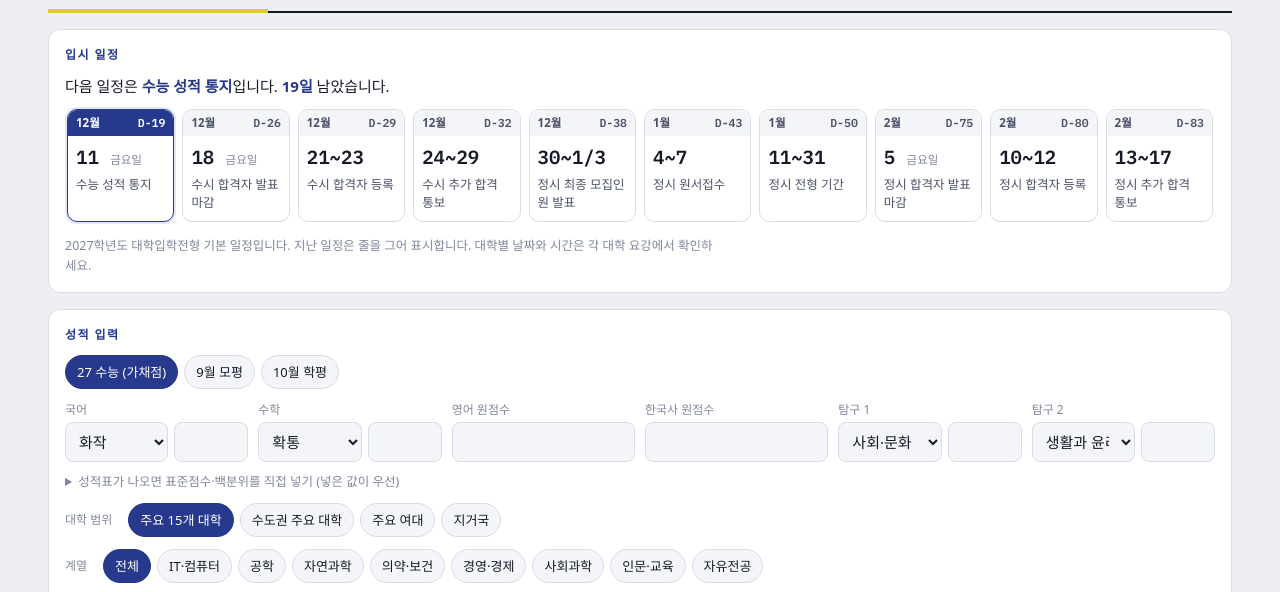
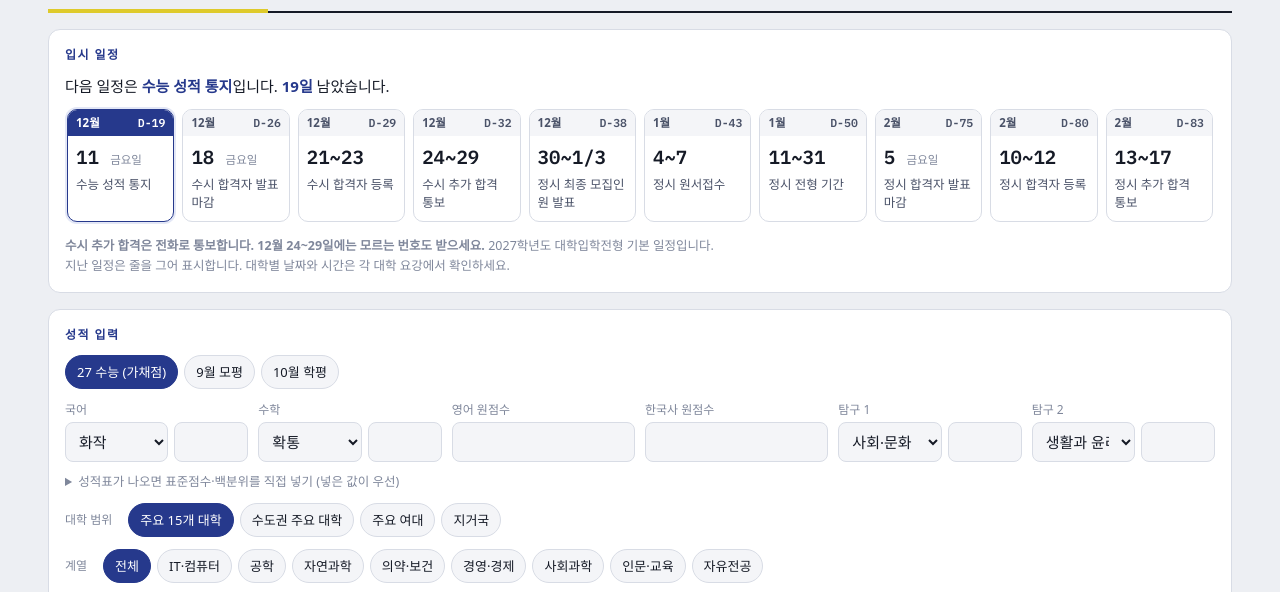
Before and after one commit to allcare-edu/ipsi, a plain HTML site: page 15/index.html in a window 1280 px wide. Shown: the part 194-786 px from the top of the page. Drawn offline with Linux system fonts and the light colour scheme; a web font is replaced by a local one.

Commit message:
환산판: 일정 달력에 수시 추가 합격 전화 안내 추가
Co-Authored-By: Claude Fable 5.2 <noreply@anthropic.com>
Claude-Session: https://claude.ai/code/session_01XGQ8LpVKbztRuQuFjrRThS

```diff
--- a/15/index.html
+++ b/15/index.html
@@ -95,7 +95,7 @@ footer img{height:20px}
     <h2 id="h-cal">입시 일정</h2>
     <p class="calnext" id="calnext"></p>
     <div class="cal" id="cal"></div>
-    <p class="note">2027학년도 대학입학전형 기본 일정입니다. 지난 일정은 줄을 그어 표시합니다. 대학별 날짜와 시간은 각 대학 요강에서 확인하세요.</p>
+    <p class="note"><b>수시 추가 합격은 전화로 통보합니다. 12월 24~29일에는 모르는 번호도 받으세요.</b> 2027학년도 대학입학전형 기본 일정입니다. 지난 일정은 줄을 그어 표시합니다. 대학별 날짜와 시간은 각 대학 요강에서 확인하세요.</p>
   </section>
   <section class="card" aria-labelledby="h-in">
     <h2 id="h-in">성적 입력</h2>
```
